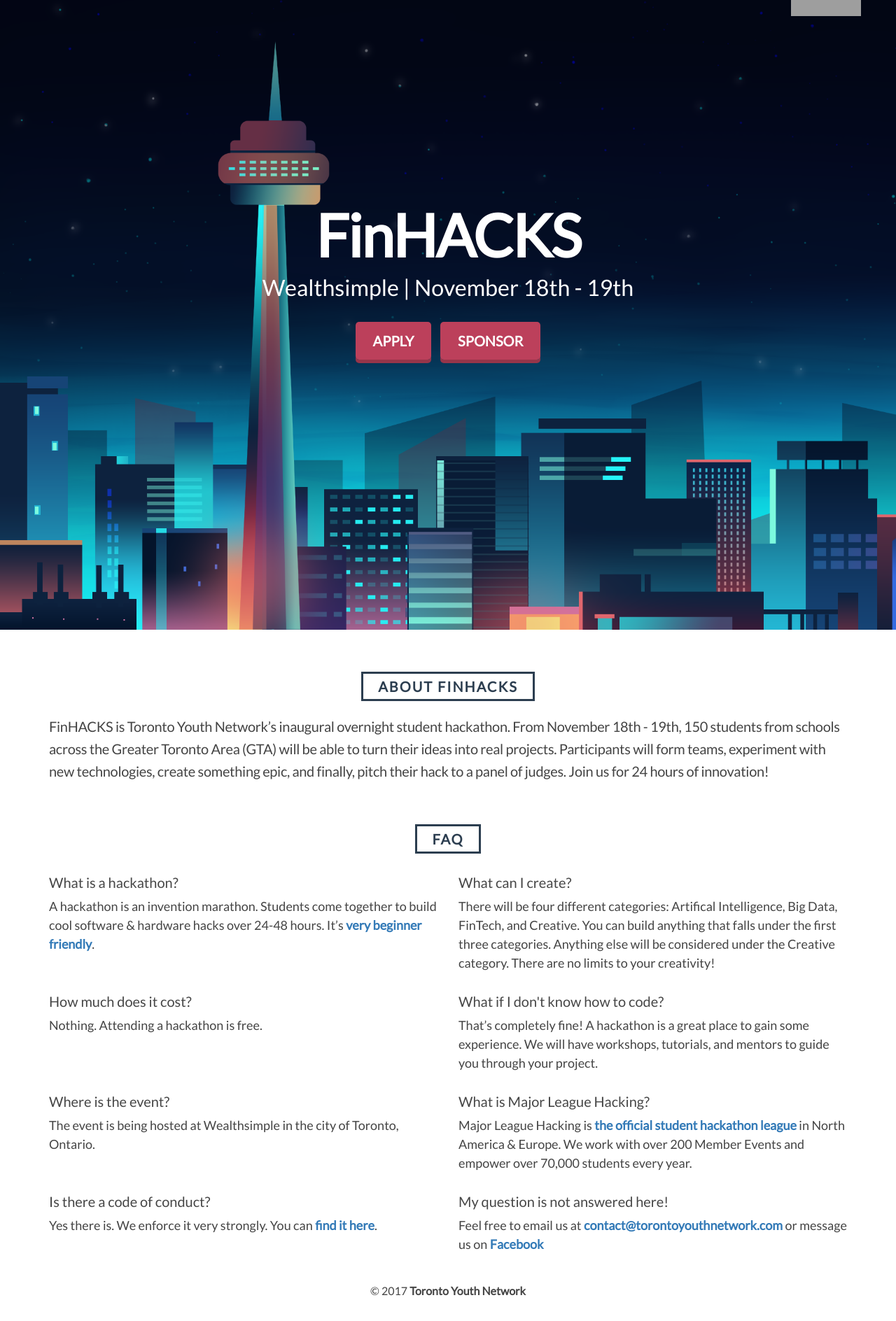
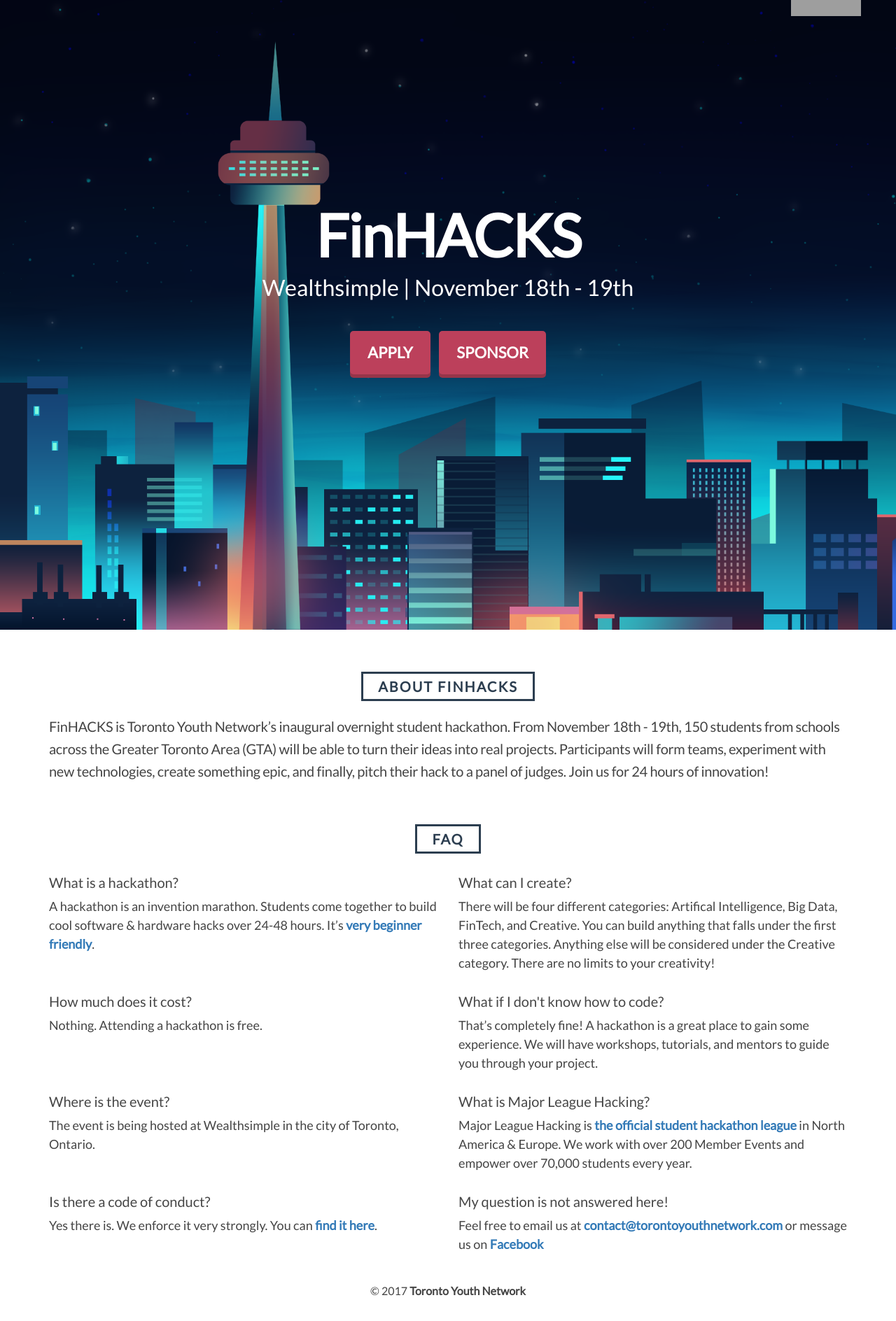
Before and after one commit to lokhinw/finhacks, a Jekyll site: the page built from index.html, in a window 1280 px wide. Shown: the whole page at 70% size. Built offline with Jekyll 4.4.1, drawn with Linux system fonts in a browser that asks for light colours; nearby versions of some CDN libraries; grey boxes are pictures that could not be loaded.

Commit message:
Update original.css

```diff
--- a/css/original.css
+++ b/css/original.css
@@ -117,7 +117,7 @@
     font-size: 22px;
     color: #fff;
     position: relative;
-    font-size: 20px;
+    display: inline-block;
     font-weight: 700;
     text-decoration: none;
     text-transform: uppercase;
```
